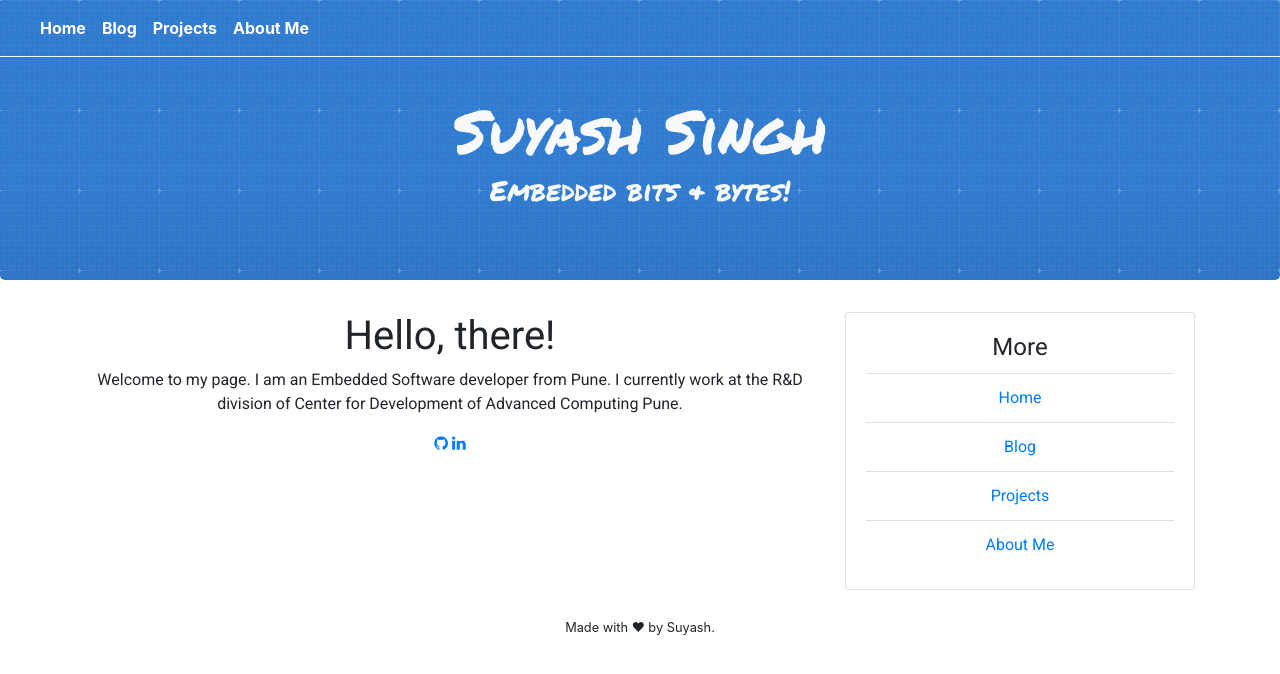
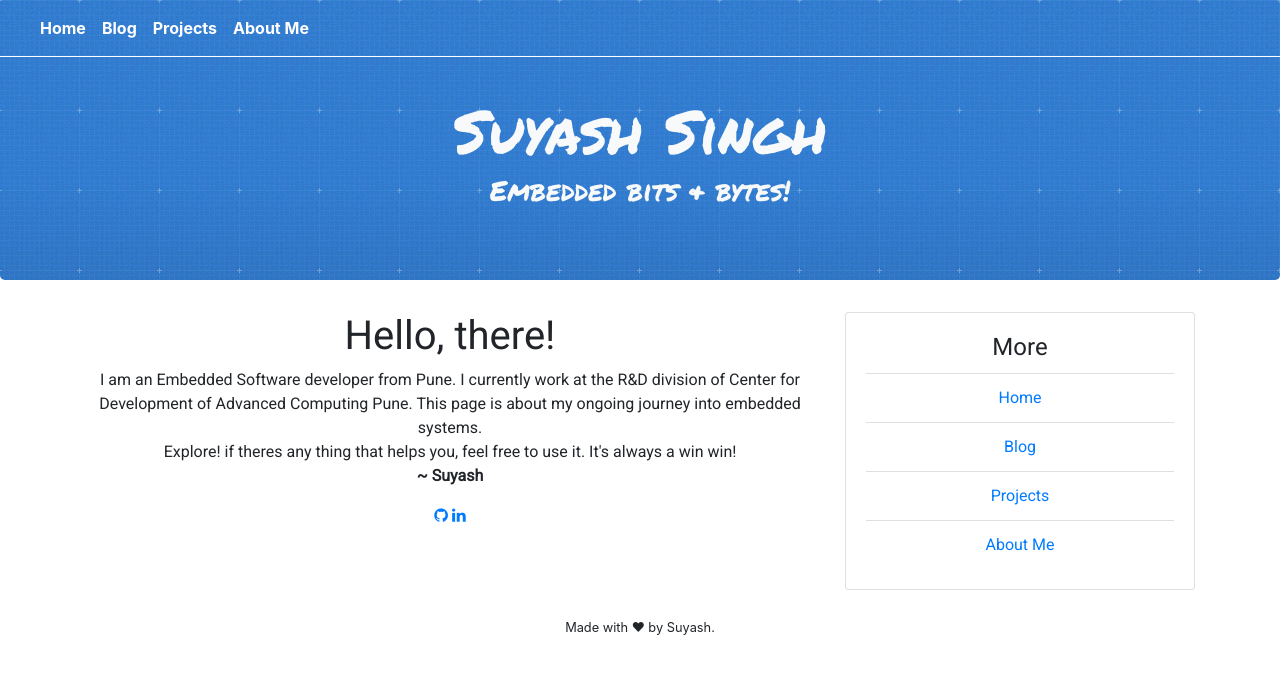
Before and after one commit to suyashsingh/suyashsingh.github.io, a Jekyll site: the page built from index.md, in a window 1280 px wide and 900 px high. Shown: the top 674 px of the window. Built offline with Jekyll 4.4.1, drawn with Linux system fonts in a browser that asks for light colours; some web fonts are replaced.

Commit message:
modified the index page

```diff
--- a/_layouts/home.html
+++ b/_layouts/home.html
@@ -62,8 +62,13 @@
       <div class="col-md-8">
         <h1>Hello, there!</h1>
         <p>
-        Welcome to my page. I am an Embedded Software developer from Pune. I currently work
+        I am an Embedded Software developer from Pune. I currently work
         at the R&D division of Center for Development of Advanced Computing Pune.
+        This page is about my ongoing journey into embedded systems. <br>
+
+        Explore! if theres any thing that helps you, feel free to use it. It's always a win win!<br>
+
+        <strong>~ Suyash</strong>
         </p>
         <span>
         <a href="{{ site.github }}" target="_blank" class="fa fa-github"></a>
```
